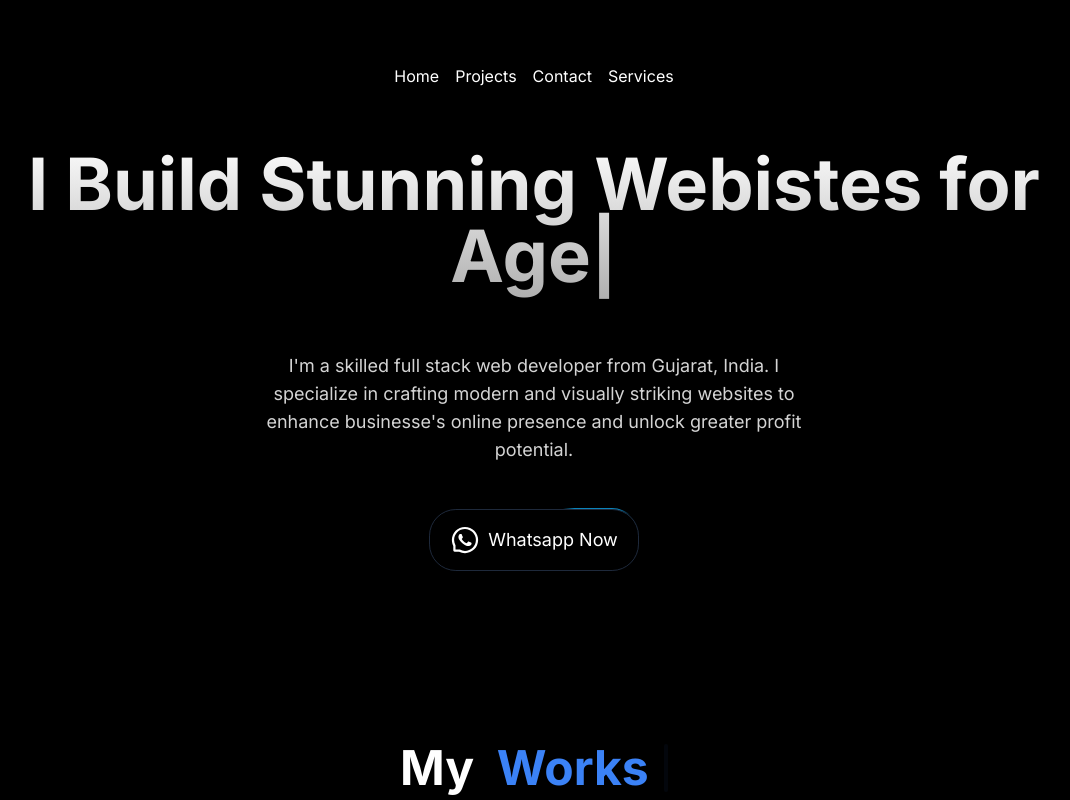
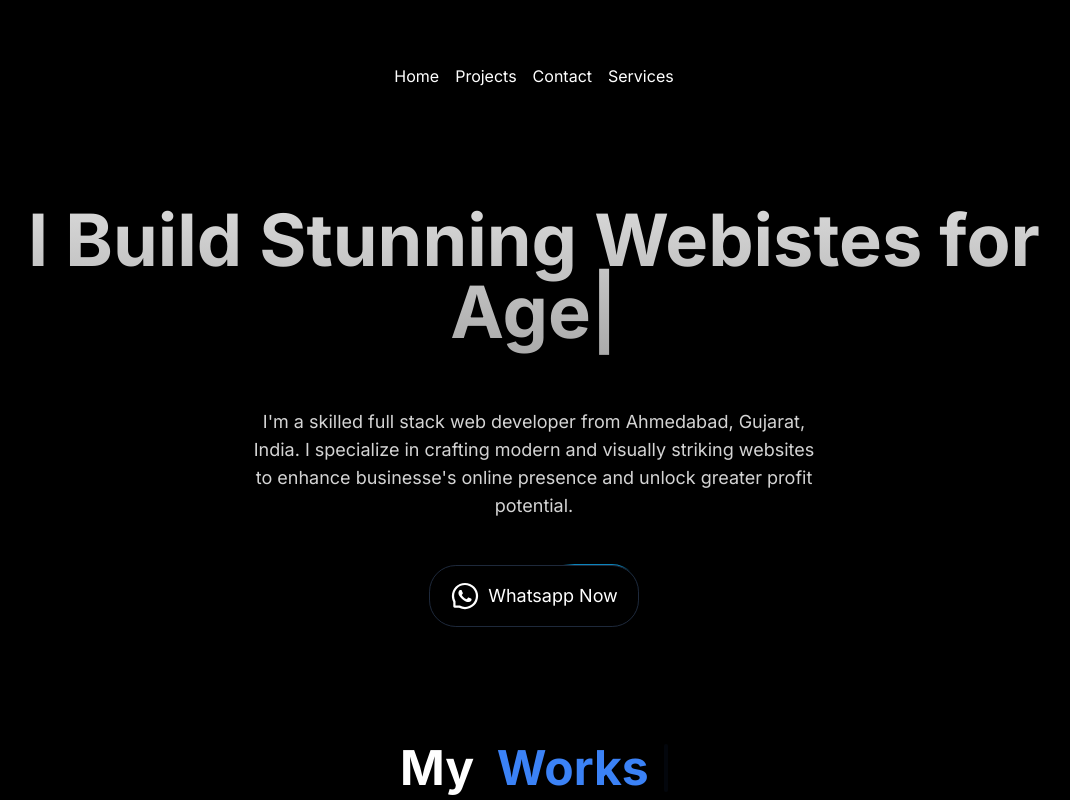
Before and after one commit to developerjay18/jayrai-web, a Next.js app: page / in a window 1280 px wide. Shown: the top 800 px of the page, without its empty margins (106-1176 px from the left). Built offline with nearby package versions, Linux system fonts and the light colour scheme.

Commit message:
making hero section changes

```diff
--- a/src/components/HeroSection.tsx
+++ b/src/components/HeroSection.tsx
@@ -10,19 +10,24 @@ import { AiOutlineWhatsApp } from 'react-icons/ai';
 
 function HeroSection() {
   return (
-    <div className="h-[45rem] md:h-[45rem] flex flex-col justify-center items-center px-5 md:px-20 bg-black" id='home'>
+    <div
+      className="h-[45rem] md:h-[45rem] flex flex-col justify-center items-center px-5 md:px-20 bg-black"
+      id="home"
+    >
+      {/* big screens  */}
       <Spotlight
         className="-top-40 left-0 md:left-60 md:-top-20 hidden md:block"
         fill="white"
       />
 
+      {/* small screens  */}
       <Spotlight
         className="-top-20 left-0 md:left-60 md:-top-20 md:hidden block"
         fill="white"
       />
 
       <div className="p-4 relative z-10 w-full text-center flex flex-col gap-3">
-        <h1 className="mt-20 md:mt-0 text-5xl md:text-7xl font-bold bg-clip-text text-transparent bg-gradient-to-b from-neutral-50 to-neutral-400 pb-8 leading-[3.2rem] max-w-5xl mx-auto">
+        <h1 className="mt-20 md:pt-28 md:mt-0 text-5xl md:text-7xl font-bold bg-clip-text text-transparent bg-gradient-to-b from-neutral-50 to-neutral-400 pb-8 leading-[3.2rem] max-w-5xl mx-auto">
           I Build Stunning Webistes for
           <span>
             <Typewriter
@@ -46,7 +51,7 @@ function HeroSection() {
         </h1>
 
         <p className="mt-4 font-normal text-base md:text-lg text-neutral-300 max-w-xl mx-auto">
-          I&apos;m a skilled full stack web developer from Gujarat, India. I
+          I&apos;m a skilled full stack web developer from Ahmedabad, Gujarat, India. I
           specialize in crafting modern and visually striking websites to
           enhance businesse&apos;s online presence and unlock greater profit
           potential.
```
